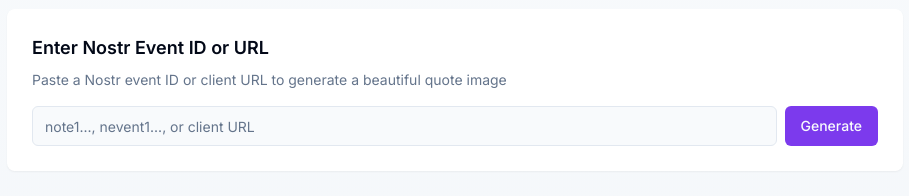
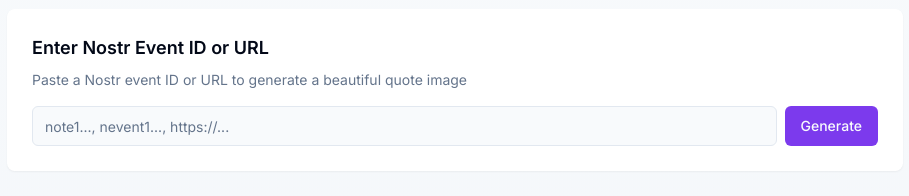
Before and after one commit to felixzieger/note-to-quote, a React (Vite) app: page / in a window 1280 px wide. Shown: the part 131-327 px from the top of the page, without its empty margins (185-1094 px from the left). Built offline with nearby package versions, Linux system fonts and the light colour scheme; a web font is replaced by a local one.

Commit message:
url example

```diff
--- a/src/components/NostrInput.tsx
+++ b/src/components/NostrInput.tsx
@@ -89,14 +89,14 @@ export const NostrInput = ({ onEventSubmit }: NostrInputProps) => {
         <div className="space-y-2">
           <h3 className="text-lg font-semibold text-foreground">Enter Nostr Event ID or URL</h3>
           <p className="text-sm text-muted-foreground">
-            Paste a Nostr event ID or client URL to generate a beautiful quote image
+            Paste a Nostr event ID or URL to generate a beautiful quote image
           </p>
         </div>
         <div className="flex gap-2">
           <Input
             value={input}
             onChange={(e) => setInput(e.target.value)}
-            placeholder="note1..., nevent1..., or client URL"
+            placeholder="note1..., nevent1..., https://..."
             className="flex-1"
           />
           <Button type="submit" disabled={loading}>
```
